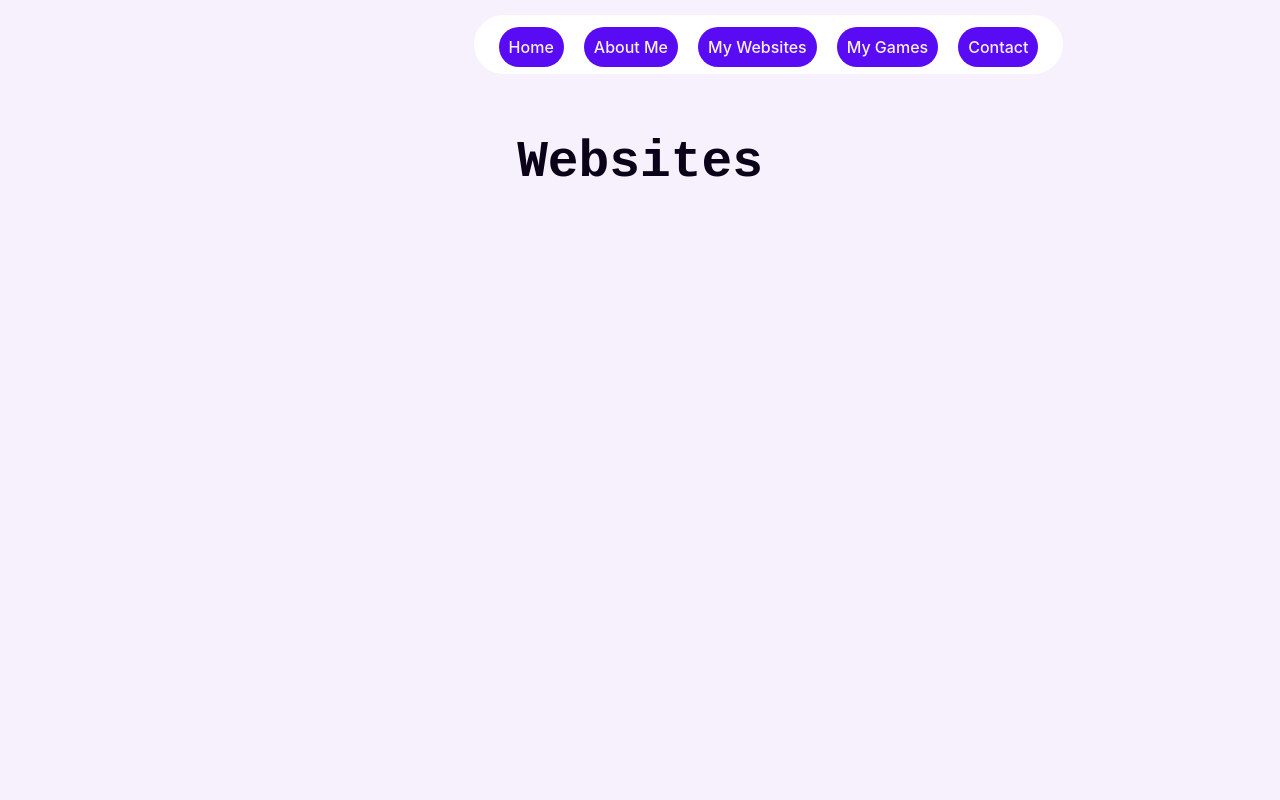
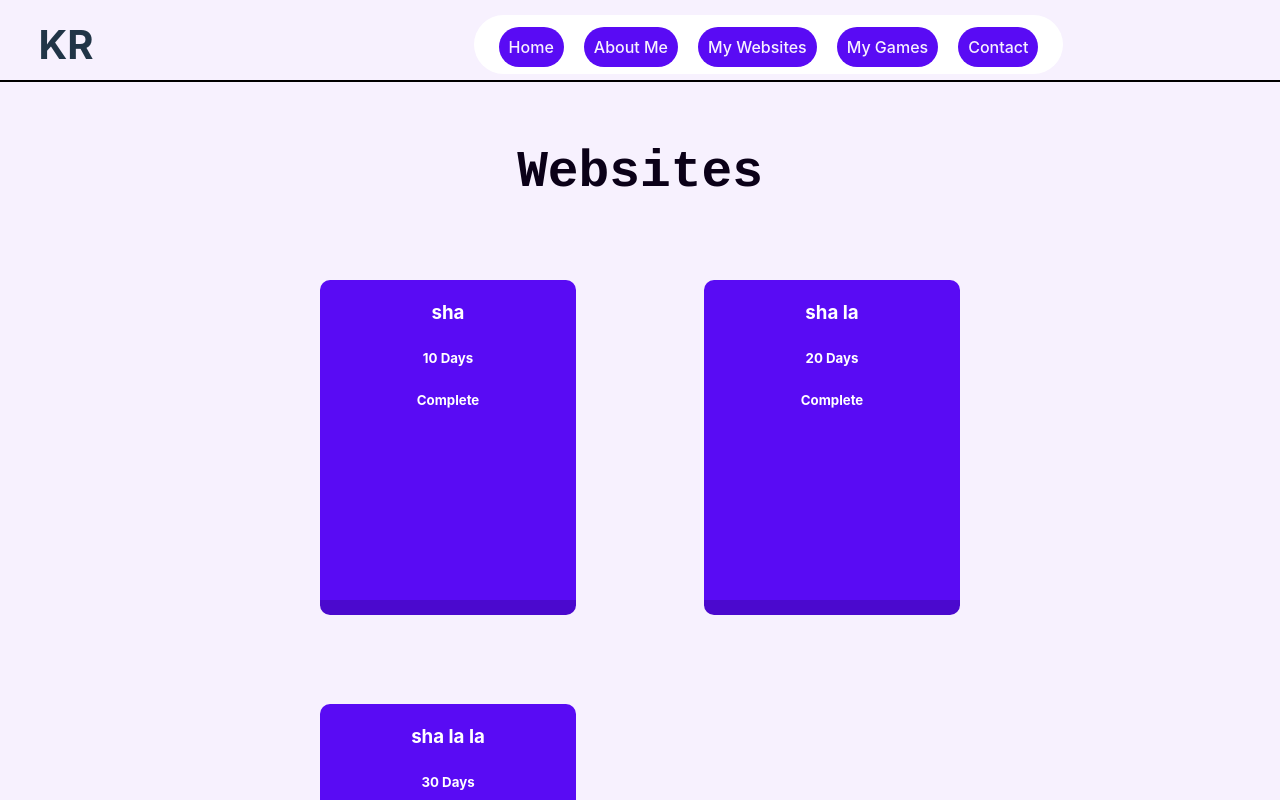
Before and after one commit to KadenReynolds/Portfolio, a React (Vite) app: page /websites in a window 1280 px wide. Shown: the top 800 px of the page. Built offline with nearby package versions, Linux system fonts and the light colour scheme.

Commit message:
copied my games html template and css template to my websites, added logo at top left corner of navbar, added background to navbar

```diff
--- a/src/App.css
+++ b/src/App.css
@@ -58,6 +58,24 @@
 /*------------------------------------*/
 
 /*NavBar*/
+.navbarDiv{
+  position: fixed;
+  top: 0;
+  left: 0;
+  background-color: rgb(247, 241, 254);
+  z-index: 1;
+  width: 100%;
+  height: 10svh;
+  border-bottom: 2px solid black;
+}
+
+.navHeader{
+  position: absolute;
+  left: 3svw;
+  font-size: 30pt;
+  top: 15px;
+  margin: 0;
+}
 
 .navbar{
   position: fixed;
@@ -69,6 +87,7 @@
   padding-top: 20px;
   background-color: white;
   border-radius: 40px;
+  /* border-bottom: 2px solid black; */
 }
 
 .navbar > .links{
@@ -186,6 +205,45 @@
 
 /*MyWebsites*/
 
+#sitesMasterDiv{
+  width: 100%;
+  margin: 0;
+  left: 0;
+  display: grid;
+  grid-template-columns: 50% 45%;
+  grid-template-rows: 50% 45%;
+}
+
+.siteDivs{
+  width: 20svw;
+  aspect-ratio: .8;
+  background-color: rgb(89, 11, 244);
+  margin-right: 5svw;
+  margin-left: 5svw;
+  margin-top: 3.5svw;
+  margin-bottom: 3.5svw;
+  border-radius: 10px;
+  border-bottom-style: solid;
+  border-bottom-width: 15px;
+  border-bottom-color: rgb(75, 9, 206);
+  transition: .5s;
+  overflow: hidden;
+}
+
+.siteDivs > *{
+  color: white;
+}
+
+.siteDivs:hover{
+  width: 21svw;
+  aspect-ratio: .8;
+  transition: .5s;
+  margin-right: 4.5svw;
+  margin-left: 4.5svw;
+  margin-top: 3.8svw;
+  margin-bottom: 2svw;
+}
+
 /*------------------------------------*/
 
 /*MyGames*/
@@ -205,7 +263,7 @@
   background-color: rgb(89, 11, 244);
   margin-right: 5svw;
   margin-left: 5svw;
-  margin-top: 3.5vsw;
+  margin-top: 3.5svw;
   margin-bottom: 3.5svw;
   border-radius: 10px;
   border-bottom-style: solid;
@@ -225,7 +283,7 @@
   transition: .5s;
   margin-right: 4.5svw;
   margin-left: 4.5svw;
-  margin-top: 2vsw;
+  margin-top: 3.8svw;
   margin-bottom: 2svw;
 }
 
--- a/src/Components/NavBar.jsx
+++ b/src/Components/NavBar.jsx
@@ -2,6 +2,9 @@ import {Link} from 'react-router-dom'
 
 function Navbar() {
   return(
+    <div>
+      <div className='navbarDiv'>
+        <h3 className='navHeader'>KR</h3>
         <nav className='navbar'>
           <Link to='/' title='Home' className='links'>Home</Link>
           <Link to='/about' title='About' className='links'>About Me</Link>
@@ -9,6 +12,9 @@ function Navbar() {
           <Link to='/games' title='Games' className='links'>My Games</Link>
           <Link to='/contact' title='Contact' className='links'>Contact</Link>
         </nav>
+      </div>
+      <hr />
+    </div>
   )
 }
 
--- a/src/Pages/MyGames.jsx
+++ b/src/Pages/MyGames.jsx
@@ -4,17 +4,20 @@ function Games() {
     {
       id:1,
       name:"blah",
-      timeCreated:"10 Days"
+      timeCreated:"10 Days",
+      status:"Complete"
     },
     {
       id:2,
       name:"blah, blah",
-      timeCreated:"20 Days"
+      timeCreated:"20 Days",
+      status:"In Development"
     },
     {
       id:3,
       name:"blah, blah, blah",
-      timeCreated:"30 Days"
+      timeCreated:"30 Days",
+      status:"Complete"
     },
   ])
   return(
@@ -25,6 +28,7 @@ function Games() {
           return <div className="gameDivs" key={games.id}>
             <h3>{games.name}</h3>
             <h5>{games.timeCreated}</h5>
+            <h5>{games.status}</h5>
           </div>
         })}
       </div>
--- a/src/Pages/MyWebsites.jsx
+++ b/src/Pages/MyWebsites.jsx
@@ -1,10 +1,40 @@
+import { useState } from "react"
 
 function Websites() {
+  const [mySites, setMySites] = useState([
+    {
+      id:1,
+      name:"sha",
+      timeCreated:"10 Days",
+      status:"Complete"
+    },
+    {
+      id:2,
+      name:"sha la",
+      timeCreated:"20 Days",
+      status:"Complete"
+    },
+    {
+      id:3,
+      name:"sha la la",
+      timeCreated:"30 Days",
+      status:"In Development"
+    },
+  ])
   return(
-    <>
-      <h1 className="pageHeader">Websites</h1>
-    </>
-  )
+      <>
+        <h1 className="pageHeader">Websites</h1>
+        <div id="sitesMasterDiv">
+          {mySites.map((sites) => {
+            return <div className="siteDivs" key={sites.id}>
+              <h3>{sites.name}</h3>
+              <h5>{sites.timeCreated}</h5>
+              <h5>{sites.status}</h5>
+            </div>
+          })}
+        </div>
+      </>
+    )
 }
 
 export default Websites
```
Lines whose indentation alone changed are shown as unchanged.
